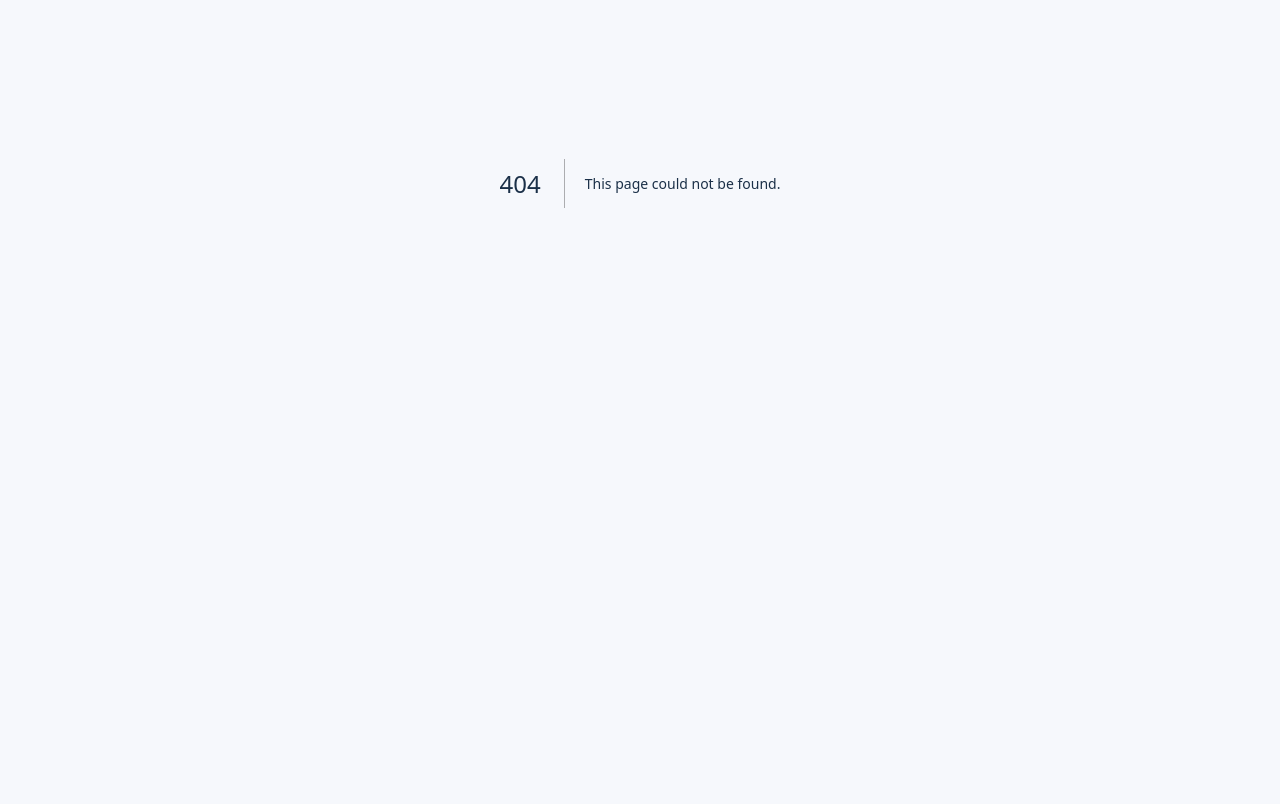
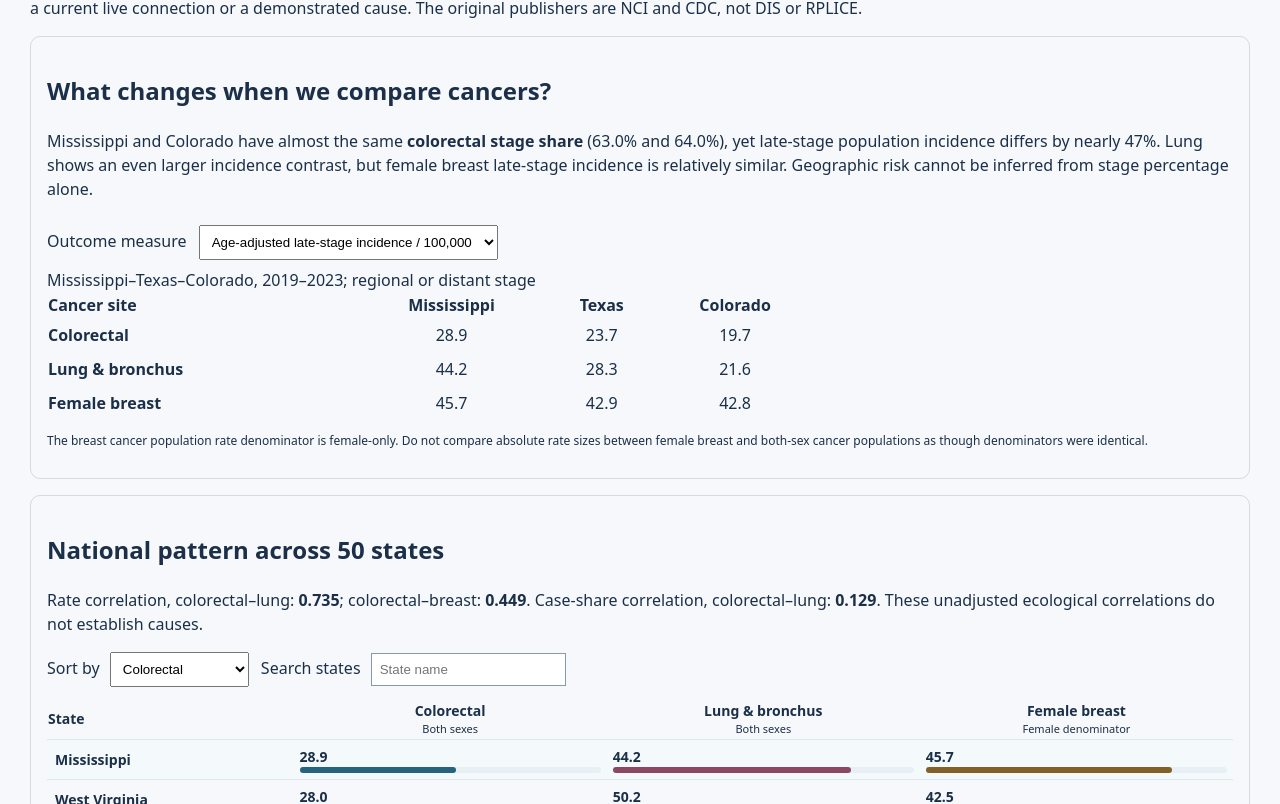
Before and after one commit to mrterryflood-ui/integrated-implementation-intelligence, a Next.js app in the folder apps/dis-platform/: page /research-program/national-cancers in a window 1280 px wide. Before the commit this address had no page. Shown: the part 276-1080 px from the top of the page. Before the commit the page ends 860 px from the top, so only its background shows below. Built offline with nearby package versions, Linux system fonts and the light colour scheme.

Commit message:
feat(dis): national 50-state interactive three-cancer comparison and research translation

```diff
--- /dev/null
+++ b/apps/dis-platform/app/research-program/national-cancers/page.tsx
@@ -0,0 +1,72 @@
+"use client";
+import {useMemo,useState} from "react";
+import Link from "next/link";
+import {NATIONAL_THREE_CANCER_ROWS,nationalStateRows,pearsonNationalCancerCorrelation,THREE_CANCER_SOURCE_URLS,type CancerKey} from "../../../lib/national-three-cancer-reference";
+const types:{key:CancerKey;label:string;pop:string}[]=[
+ {key:"colorectal",label:"Colorectal",pop:"Both sexes"},
+ {key:"lung",label:"Lung & bronchus",pop:"Both sexes"},
+ {key:"breast",label:"Female breast",pop:"Female denominator"}
+];
+const focus=["Mississippi","Texas","Colorado"] as const;
+type Metric="lateStageIncidencePer100k"|"lateStageSharePercent";
+const fmt=(value:number)=>value.toFixed(1);
+export default function NationalCancerThreeSite(){
+ const [metric,setMetric]=useState<Metric>("lateStageIncidencePer100k");
+ const [sort,setSort]=useState<CancerKey>("colorectal");
+ const [filter,setFilter]=useState("");
+ const sorted=useMemo(()=>nationalStateRows().filter(r=>r.geography.toLowerCase().includes(filter.toLowerCase()))
+ .sort((a,b)=>b[sort][metric]-a[sort][metric]),[sort,metric,filter]);
+ const max=Math.max(...sorted.flatMap(r=>types.map(t=>r[t.key][metric])),1);
+ const values=focus.map(name=>NATIONAL_THREE_CANCER_ROWS.find(r=>r.geography===name)!);
+ const useRate=metric==="lateStageIncidencePer100k";
+ return <main style={{maxWidth:1220,margin:"0 auto",padding:"24px 16px",fontFamily:"system-ui,sans-serif",lineHeight:1.5}}>
+ <p><Link href="/research-program">DIS Research Studio</Link> / <Link href="/research-program/exposome">Environmental GIS atlas</Link></p>
+ <p style={{letterSpacing:1.5,fontSize:12,textTransform:"uppercase"}}>DIS · National evidence-to-action lab</p>
+ <h1>Compare three cancers. Challenge the common explanation.</h1>
+ <p>This is a versioned national public-reference dataset of <b>50 states</b> with District of Columbia, Puerto Rico and a national reference row shown separately. This is not a current live connection or a demonstrated cause. The original publishers are NCI and CDC, not DIS or RPLICE.</p>
+ <div style={{border:"1px solid #d1dbe1",borderRadius:10,padding:16,margin:"16px 0"}}>
+  <h2>What changes when we compare cancers?</h2>
+  <p>Mississippi and Colorado have almost the same <b>colorectal stage share</b> (63.0% and 64.0%), yet late-stage population incidence differs by nearly 47%. Lung shows an even larger incidence contrast, but female breast late-stage incidence is relatively similar. Geographic risk cannot be inferred from stage percentage alone.</p>
+  <label>Outcome measure <select value={metric} onChange={e=>setMetric(e.target.value as Metric)} style={{padding:8,margin:8}}>
+  <option value="lateStageIncidencePer100k">Age-adjusted late-stage incidence / 100,000</option>
+  <option value="lateStageSharePercent">Percent of diagnosed cases late-stage</option></select></label>
+  <table style={{borderCollapse:"collapse",width:"100%",maxWidth:770}}>
+  <caption style={{textAlign:"left"}}>Mississippi–Texas–Colorado, 2019–2023; regional or distant stage</caption>
+  <thead><tr><th scope="col" style={{textAlign:"left"}}>Cancer site</th>{focus.map(x=><th key={x} scope="col">{x}</th>)}</tr></thead>
+  <tbody>{types.map(t=><tr key={t.key}><th scope="row" style={{textAlign:"left"}}>{t.label}</th>{values.map(v=><td key={v.geography} style={{textAlign:"center",padding:5}}>{fmt(v[t.key][metric])}{useRate?"":"%"}</td>)}</tr>)}</tbody>
+  </table>
+  <p style={{fontSize:12}}>The breast cancer population rate denominator is female-only. Do not compare absolute rate sizes between female breast and both-sex cancer populations as though denominators were identical.</p>
+ </div>
+ <section style={{border:"1px solid #d1dbe1",borderRadius:10,padding:16,margin:"16px 0"}}>
+  <h2>National pattern across 50 states</h2>
+  <p>Rate correlation, colorectal–lung: <b>{pearsonNationalCancerCorrelation("colorectal","lung","lateStageIncidencePer100k").toFixed(3)}</b>; colorectal–breast: <b>{pearsonNationalCancerCorrelation("colorectal","breast","lateStageIncidencePer100k").toFixed(3)}</b>. Case-share correlation, colorectal–lung: <b>{pearsonNationalCancerCorrelation("colorectal","lung","lateStageSharePercent").toFixed(3)}</b>. These unadjusted ecological correlations do not establish causes.</p>
+  <div style={{display:"flex",gap:12,flexWrap:"wrap",alignItems:"center",marginBottom:12}}>
+   <label>Sort by <select value={sort} onChange={e=>setSort(e.target.value as CancerKey)} style={{padding:8,marginLeft:6}}>{types.map(t=><option key={t.key} value={t.key}>{t.label}</option>)}</select></label>
+   <label>Search states <input value={filter} onChange={e=>setFilter(e.target.value.slice(0,80))} placeholder="State name" style={{padding:8,marginLeft:6,border:"1px solid #879aa8"}}/></label>
+  </div>
+  <div style={{overflowX:"auto"}}>
+   <table style={{borderCollapse:"collapse",width:"100%",fontSize:14}}>
+    <thead><tr><th scope="col" style={{textAlign:"left"}}>State</th>{types.map(t=><th key={t.key} scope="col">{t.label}<div style={{fontSize:11,fontWeight:400}}>{t.pop}</div></th>)}</tr></thead>
+    <tbody>{sorted.map(r=><tr key={r.geography} style={{borderTop:"1px solid #dde6eb",background:focus.includes(r.geography as typeof focus[number])?"#f4fafc":"transparent"}}>
+     <th scope="row" style={{textAlign:"left",padding:8}}>{r.geography}</th>
+     {types.map(t=><td key={t.key} style={{minWidth:150,padding:6}}>
+      <div><b>{fmt(r[t.key][metric])}{useRate?"":"%"}</b></div>
+      <div style={{height:6,background:"#e9f0f5",borderRadius:5}}><div style={{height:"100%",width:100*r[t.key][metric]/max+"%",background:t.key==="colorectal"?"#26637c":t.key==="lung"?"#8c4763":"#836028",borderRadius:5}}/></div>
+     </td>)}
+    </tr>)}</tbody>
+   </table>
+  </div>
+  <p style={{fontSize:12}}>{sorted.length} of 50 states shown. Average annual counts are preserved in the source package; no subgroup, geographic or suppressed cell has been imputed.</p>
+ </section>
+ <section style={{border:"1px solid #d1dbe1",padding:16,borderRadius:10}}>
+  <h2>Follow the evidence across systems</h2>
+  <p><b>Designed:</b> prevent new cancer; characterize exposures and inherited risk; offer appropriate early diagnosis. <b>Operational:</b> three types of cancer differ in exposures, biology, detection and screening eligibility. <b>Experienced:</b> race, income, employment, insurance, housing and historical exposures can create very different lived pathways within each state.</p>
+  <p><b>Unanswered:</b> Does cross-cancer risk co-vary within age-, race-, insurance- and deprivation-matched counties? Do historical smoking and secondhand smoke, occupational carcinogens, water/air exposures, food/metabolic conditions or care systems explain spatial differences? Was the residence at diagnosis also the exposure residence 10–30 years earlier?</p>
+  <p><b>Next methodological test:</b> combine compatible national all-stage incidence and stage data with original-source ACS, EPA, USDA and public-health histories, using a prespecified confounder/mediator map. Where record linkage or finer geography is unavailable, mark that relationship untested instead of projecting estimates onto people.</p>
+  <p>Primary prevention outcome: <b>new disease incidence</b>. Secondary outcomes: regional/distant incidence, diagnostic timeliness, equitable reach, adverse effects and mortality.</p>
+  <h3>Original sources</h3>
+  <ul>{types.map(t=><li key={t.key}><a href={THREE_CANCER_SOURCE_URLS[t.key]} target="_blank" rel="noreferrer">NCI/CDC {t.label} published state table</a></li>)}</ul>
+  <p style={{fontSize:12}}>Snapshot: NCI-SCP-2019-2023-Nov2025. No individual SEER records, private data, exposure–outcome join or patient-specific decision. Method selection stays human-controlled; DIS orchestrates and RPLICE remains specialist methodology owner.</p>
+ </section>
+ </main>;
+}
```
